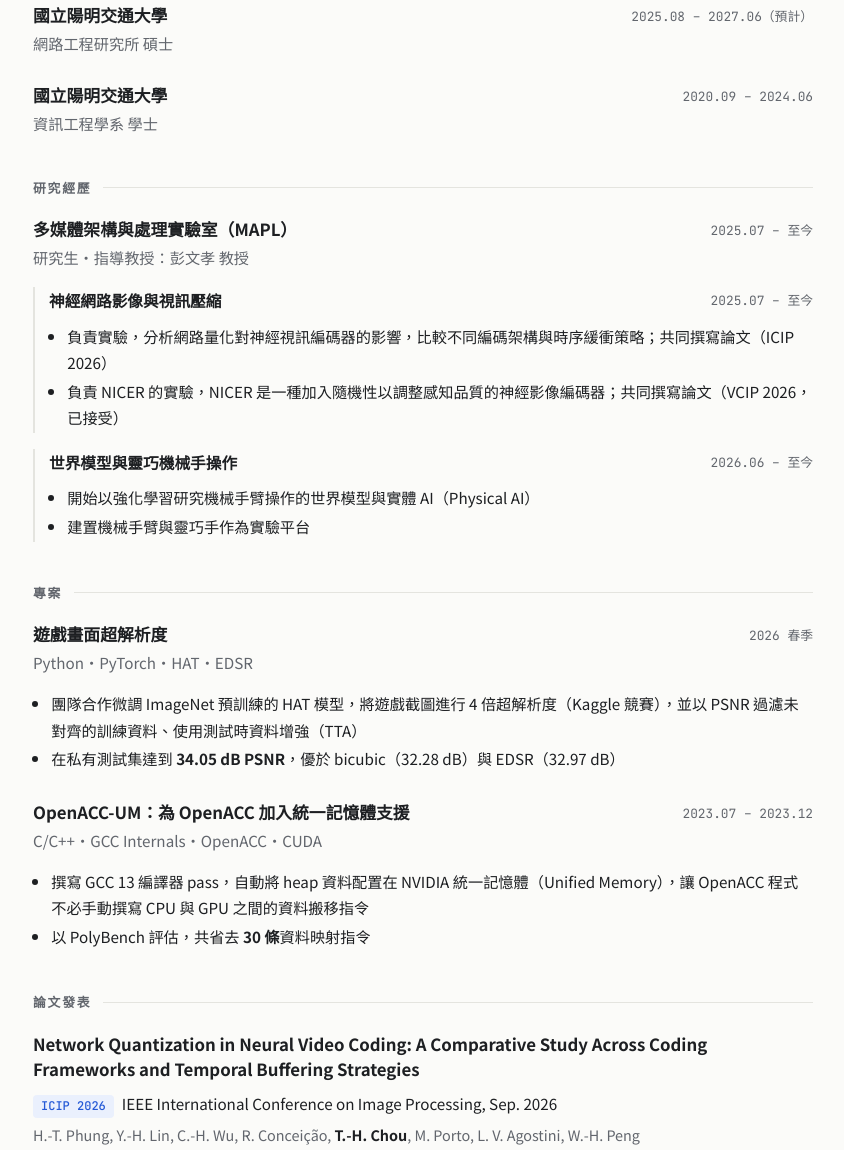
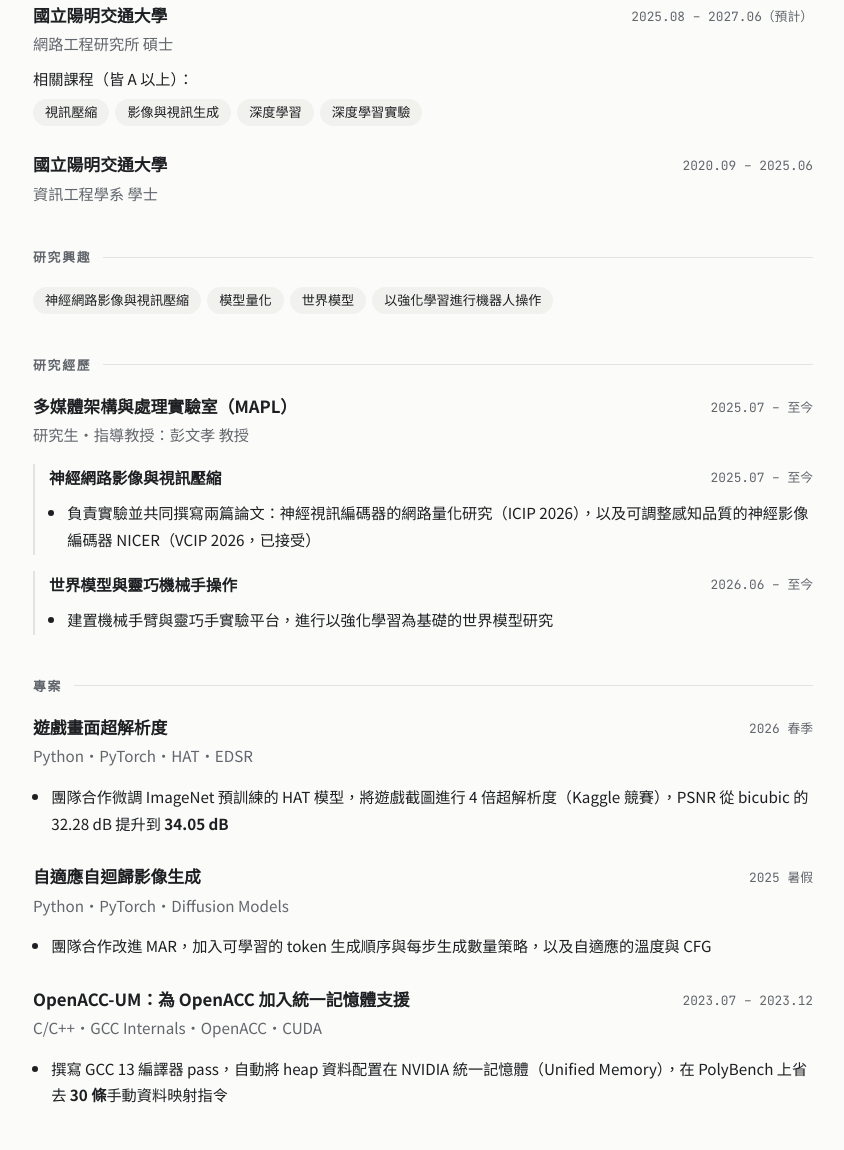
Before and after one commit to sean41880/sean41880.github.io, a plain HTML site: page index.html in a window 1280 px wide. Shown: the part 333-1483 px from the top of the page, without its empty margins (217-1061 px from the left). Drawn offline with Linux system fonts and the light colour scheme.

Commit message:
Sync site with latest resume
Co-Authored-By: Claude Opus 5.5 <noreply@anthropic.com>

```diff
--- a/index.html
+++ b/index.html
@@ -139,11 +139,30 @@
       <h3>國立陽明交通大學</h3>
       <span class="date">2025.08 – 2027.06（預計）</span>
       <div class="sub">網路工程研究所 碩士</div>
+      <div class="body">
+        相關課程（皆 A 以上）：
+        <div class="courses">
+          <span class="chip">視訊壓縮</span>
+          <span class="chip">影像與視訊生成</span>
+          <span class="chip">深度學習</span>
+          <span class="chip">深度學習實驗</span>
+        </div>
+      </div>
     </div>
     <div class="item">
       <h3>國立陽明交通大學</h3>
-      <span class="date">2020.09 – 2024.06</span>
+      <span class="date">2020.09 – 2025.06</span>
       <div class="sub">資訊工程學系 學士</div>
+    </div>
+  </section>
+
+  <section id="interests">
+    <h2>研究興趣</h2>
+    <div class="courses">
+      <span class="chip">神經網路影像與視訊壓縮</span>
+      <span class="chip">模型量化</span>
+      <span class="chip">世界模型</span>
+      <span class="chip">以強化學習進行機器人操作</span>
     </div>
   </section>
 
@@ -157,16 +176,14 @@
         <h4>神經網路影像與視訊壓縮</h4>
         <span class="date">2025.07 – 至今</span>
         <ul>
-          <li>負責實驗，分析網路量化對神經視訊編碼器的影響，比較不同編碼架構與時序緩衝策略；共同撰寫論文（ICIP 2026）</li>
-          <li>負責 NICER 的實驗，NICER 是一種加入隨機性以調整感知品質的神經影像編碼器；共同撰寫論文（VCIP 2026，已接受）</li>
+          <li>負責實驗並共同撰寫兩篇論文：神經視訊編碼器的網路量化研究（ICIP 2026），以及可調整感知品質的神經影像編碼器 NICER（VCIP 2026，已接受）</li>
         </ul>
       </div>
       <div class="area">
         <h4>世界模型與靈巧機械手操作</h4>
         <span class="date">2026.06 – 至今</span>
         <ul>
-          <li>開始以強化學習研究機械手臂操作的世界模型與實體 AI（Physical AI）</li>
-          <li>建置機械手臂與靈巧手作為實驗平台</li>
+          <li>建置機械手臂與靈巧手實驗平台，進行以強化學習為基礎的世界模型研究</li>
         </ul>
       </div>
     </div>
@@ -180,8 +197,17 @@
       <div class="sub tags">Python・PyTorch・HAT・EDSR</div>
       <div class="body">
         <ul>
-          <li>團隊合作微調 ImageNet 預訓練的 HAT 模型，將遊戲截圖進行 4 倍超解析度（Kaggle 競賽），並以 PSNR 過濾未對齊的訓練資料、使用測試時資料增強（TTA）</li>
-          <li>在私有測試集達到 <strong>34.05 dB PSNR</strong>，優於 bicubic（32.28 dB）與 EDSR（32.97 dB）</li>
+          <li>團隊合作微調 ImageNet 預訓練的 HAT 模型，將遊戲截圖進行 4 倍超解析度（Kaggle 競賽），PSNR 從 bicubic 的 32.28 dB 提升到 <strong>34.05 dB</strong></li>
+        </ul>
+      </div>
+    </div>
+    <div class="item">
+      <h3>自適應自迴歸影像生成</h3>
+      <span class="date">2025 暑假</span>
+      <div class="sub tags">Python・PyTorch・Diffusion Models</div>
+      <div class="body">
+        <ul>
+          <li>團隊合作改進 MAR，加入可學習的 token 生成順序與每步生成數量策略，以及自適應的溫度與 CFG</li>
         </ul>
       </div>
     </div>
@@ -191,8 +217,7 @@
       <div class="sub tags">C/C++・GCC Internals・OpenACC・CUDA</div>
       <div class="body">
         <ul>
-          <li>撰寫 GCC 13 編譯器 pass，自動將 heap 資料配置在 NVIDIA 統一記憶體（Unified Memory），讓 OpenACC 程式不必手動撰寫 CPU 與 GPU 之間的資料搬移指令</li>
-          <li>以 PolyBench 評估，共省去 <strong>30 條</strong>資料映射指令</li>
+          <li>撰寫 GCC 13 編譯器 pass，自動將 heap 資料配置在 NVIDIA 統一記憶體（Unified Memory），在 PolyBench 上省去 <strong>30 條</strong>手動資料映射指令</li>
         </ul>
       </div>
     </div>
@@ -220,7 +245,7 @@
     <h2>教學經歷</h2>
     <div class="item">
       <h3>機率 課程助教</h3>
-      <span class="date">2025 春季</span>
+      <span class="date">2025 秋季</span>
       <div class="sub">國立陽明交通大學</div>
     </div>
   </section>
@@ -228,12 +253,10 @@
   <section id="skills">
     <h2>技能與語言</h2>
     <dl class="skills">
-      <dt>程式語言</dt>
-      <dd><span class="chip">Python</span><span class="chip">C / C++</span><span class="chip">MATLAB</span></dd>
-      <dt>機器學習與工具</dt>
-      <dd><span class="chip">PyTorch</span><span class="chip">NumPy</span><span class="chip">Docker</span><span class="chip">Git</span><span class="chip">Linux</span></dd>
-      <dt>系統與 GPU</dt>
-      <dd><span class="chip">GCC Internals</span><span class="chip">OpenACC</span><span class="chip">CUDA</span></dd>
+      <dt>程式與機器學習</dt>
+      <dd><span class="chip">Python</span><span class="chip">C / C++</span><span class="chip">MATLAB</span><span class="chip">PyTorch</span><span class="chip">NumPy</span></dd>
+      <dt>系統與工具</dt>
+      <dd><span class="chip">GCC Internals</span><span class="chip">OpenACC</span><span class="chip">CUDA</span><span class="chip">Docker</span><span class="chip">Git</span><span class="chip">Linux</span></dd>
       <dt>語言</dt>
       <dd><span class="chip">中文（母語）</span><span class="chip">英文</span></dd>
     </dl>
```
